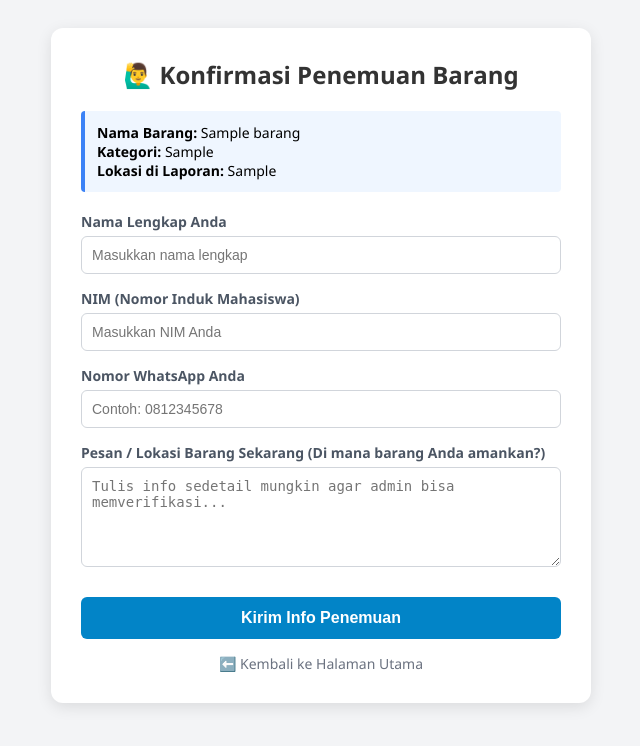
After one commit to gh1n-moon/lostandfoundweb, a Flask app: page /klaim/1 in a window 1280 px wide. The commit adds this page. Shown: the top 746 px of the page, without its empty margins (319-959 px from the left). Run offline with Flask 3, Linux system fonts and the light colour scheme; tables that the repository leaves empty hold one stand-in row (values such as "Sample post").

Commit message:
Fix bug card layout duplication and fix alignment button table claim

```diff
--- a/app.py
+++ b/app.py
@@ -34,8 +34,34 @@ def mengandung_kata_kasar(teks):
 # UTILITAS DATABASE (DENGAN RESTRUKTURISASI TABEL KATEGORI)
 # ==============================================================================
 def get_db_connection():
-    conn = sqlite3.connect(DB_FILE)
+    # Sesuaikan nama databasemu yang aktif (database.db atau database_lostfound.db)
+    conn = sqlite3.connect('database.db')
     conn.row_factory = sqlite3.Row
+
+    cursor = conn.cursor()
+
+    # 1. Otomatis tambah kolom foto ke tabel barang jika belum ada
+    try:
+        cursor.execute("ALTER TABLE barang ADD COLUMN foto TEXT DEFAULT 'default.jpg';")
+        conn.commit()
+    except sqlite3.OperationalError:
+        pass
+
+    # 2. OTOMATIS BUAT TABEL KLAIM BARU JIKALAU BELUM ADA
+    cursor.execute('''
+        CREATE TABLE IF NOT EXISTS klaim (
+            id INTEGER PRIMARY KEY AUTOINCREMENT,
+            barang_id INTEGER,
+            nama_klaim TEXT NOT NULL,
+            nim_klaim TEXT NOT NULL,
+            wa_klaim TEXT NOT NULL,
+            bukti_detail TEXT NOT NULL,
+            tanggal_klaim TEXT NOT NULL,
+            FOREIGN KEY (barang_id) REFERENCES barang (id)
+        )
+    ''')
+    conn.commit()
+
     return conn
 
 def init_db():
@@ -277,6 +303,44 @@ def laporkan():
     conn.close()
 
     return render_template('laporkan.html', role=role_aktif, error=pesan_error, kategori_list=kategori_db)
+
+@app.route('/klaim/<int:barang_id>', methods=['GET', 'POST'])
+def klaim(barang_id):
+    role_aktif = request.args.get('role', 'guest')
+    conn = get_db_connection()
+    cursor = conn.cursor()
+
+    # Ambil data barang yang mau diklaim
+    cursor.execute("SELECT * FROM barang WHERE id = ?", (barang_id,))
+    item = cursor.fetchone()
+
+    if request.method == 'POST':
+        nama_klaim = request.form.get('nama_klaim')
+        nim_klaim = request.form.get('nim_klaim')
+        wa_klaim = request.form.get('wa_klaim')
+        bukti_detail = request.form.get('bukti_detail')
+        tanggal_sekarang = datetime.now().strftime("%Y-%m-%d %H:%M")
+
+        # 1. Masukkan data pengklaim ke tabel klaim
+        cursor.execute('''
+            INSERT INTO klaim (barang_id, nama_klaim, nim_klaim, wa_klaim, bukti_detail, tanggal_klaim)
+            VALUES (?, ?, ?, ?, ?, ?)
+        ''', (barang_id, nama_klaim, nim_klaim, wa_klaim, bukti_detail, tanggal_sekarang))
+
+        # 2. Ubah tipe/status barang menjadi 'Dalam_Proses_Klaim' agar terkunci di halaman utama
+        # Kita deteksi apakah asal barangnya Lost atau Found agar admin tahu
+        status_baru = "Dalam_Proses_Klaim"
+        cursor.execute("UPDATE barang SET tipe = ? WHERE id = ?", (status_baru, barang_id))
+
+        conn.commit()
+        conn.close()
+
+        flash("Permintaan klaim berhasil dikirim! Admin akan segera meninjau bukti Anda dan menghubungi Anda lewat WhatsApp.", "sukses_pending")
+        return redirect(url_for('index', role=role_aktif))
+
+    conn.close()
+    return render_template('klaim.html', item=item, role=role_aktif)
+
 # ==============================================================================
 # ROUTE BARU: MANAGEMENT KATEGORI (KHUSUS ADMIN)
 # ==============================================================================
@@ -317,6 +381,71 @@ def hapus_kategori(kat_id):
         conn.commit()
         conn.close()
     return redirect(url_for('kelola_kategori', role=role_aktif))
+@app.route('/admin/klaim')
+def admin_klaim():
+    role_aktif = request.args.get('role', 'guest')
+    if role_aktif != 'admin':
+        flash("Akses ditolak! Anda bukan admin.", "gagal")
+        return redirect(url_for('index'))
+
+    conn = get_db_connection()
+    cursor = conn.cursor()
+
+    # Mengambil data klaim beserta info barang yang diklaim menggunakan JOIN
+    cursor.execute('''
+        SELECT klaim.*, barang.nama AS nama_barang, barang.tipe AS tipe_barang, barang.foto
+        FROM klaim
+        JOIN barang ON klaim.barang_id = barang.id
+    ''')
+    daftar_klaim = cursor.fetchall()
+    conn.close()
+
+    return render_template('admin_klaim.html', daftar_klaim=daftar_klaim, role=role_aktif)
+
+@app.route('/admin/proses_klaim/<int:klaim_id>/<string:tindakan>')
+def proses_klaim(klaim_id, tindakan):
+    role_aktif = request.args.get('role', 'guest')
+    if role_aktif != 'admin':
+        return "Akses Ditolak", 403
+
+    conn = get_db_connection()
+    cursor = conn.cursor()
+
+    # 1. Ambil data barang_id sekaligus deskripsi pembuktian untuk cek tipe awal
+   # Ubah query lama menjadi seperti ini (ditambahkan barang.kontak)
+    cursor.execute(''' SELECT klaim.*, barang.nama AS nama_barang, barang.tipe AS tipe_barang, barang.foto, barang.kontak AS kontak_pelapor FROM klaim JOIN barang ON klaim.barang_id = barang.id ''')
+    klaim_data = cursor.fetchone()
+
+    if klaim_data:
+        barang_id = klaim_data['barang_id']
+        bukti_teks = klaim_data['bukti_detail']
+
+        if tindakan == 'setujui':
+            # Ubah status barang jadi 'Done' (Selesai)
+            cursor.execute("UPDATE barang SET tipe = 'Done' WHERE id = ?", (barang_id,))
+            cursor.execute("DELETE FROM klaim WHERE id = ?", (klaim_id,))
+            flash("Klaim berhasil disetujui! Status barang kini 'Selesai'.", "sukses")
+
+        elif tindakan == 'tolak':
+            # 2. LOGIKA PINTAR: Ambil kontak dari database barang untuk tahu tipe aslinya
+            cursor.execute("SELECT kontak FROM barang WHERE id = ?", (barang_id,))
+            barang_data = cursor.fetchone()
+
+            # Jika kolom kontak terisi, berarti itu barang 'Lost' (Pelapor mencantumkan kontak miliknya)
+            # Jika kosong/tidak ada, berarti barang 'Found' milik posko admin
+            if barang_data and barang_data['kontak']:
+                status_asal = 'Lost'
+            else:
+                status_asal = 'Found'
+
+            # Kembalikan status barang ke tipe aslinya secara akurat
+            cursor.execute("UPDATE barang SET tipe = ? WHERE id = ?", (status_asal, barang_id))
+            cursor.execute("DELETE FROM klaim WHERE id = ?", (klaim_id,))
+            flash("Permintaan verifikasi ditolak. Barang dikembalikan ke daftar utama.", "info")
+
+        conn.commit()
+    conn.close()
+    return redirect(url_for('admin_klaim', role=role_aktif))
 
 if __name__ == '__main__':
     app.run(debug=True)
--- /dev/null
+++ b/templates/klaim.html
@@ -0,0 +1,73 @@
+<!DOCTYPE html>
+<html lang="id">
+<head>
+    <meta charset="UTF-8">
+    <meta name="viewport" content="width=device-width, initial-scale=1.0">
+    <title>Konfirmasi Informasi Barang</title>
+    <style>
+        body { font-family: 'Segoe UI', Tahoma, Geneva, Verdana, sans-serif; background-color: #f3f4f6; padding: 20px; display: flex; justify-content: center; }
+        .form-container { background: white; padding: 30px; border-radius: 12px; box-shadow: 0 4px 15px rgba(0,0,0,0.1); width: 100%; max-width: 480px; }
+        h2 { color: #333; margin-top: 0; text-align: center; }
+        .item-summary { background-color: #eff6ff; border-left: 4px solid #3b82f6; padding: 12px; border-radius: 4px; margin-bottom: 20px; font-size: 14px; }
+        .form-group { margin-bottom: 15px; }
+        label { display: block; margin-bottom: 5px; font-weight: bold; color: #4b5563; font-size: 14px; }
+        input, textarea { width: 100%; padding: 10px; border: 1px solid #d1d5db; border-radius: 6px; box-sizing: border-box; font-size: 14px; }
+        textarea { resize: vertical; height: 100px; }
+        .btn-submit { width: 100%; padding: 12px; border: none; border-radius: 6px; font-weight: bold; font-size: 16px; color: white; cursor: pointer; margin-top: 10px; }
+        .btn-back { display: block; text-align: center; margin-top: 15px; color: #6b7280; text-decoration: none; font-size: 14px; }
+    </style>
+</head>
+<body>
+
+<div class="form-container">
+    {% if "Found" in item.tipe %}
+        <h2>📦 Form Klaim Barang</h2>
+    {% else %}
+        <h2>🙋‍♂️ Konfirmasi Penemuan Barang</h2>
+    {% endif %}
+
+    <div class="item-summary">
+        <strong>Nama Barang:</strong> {{ item.nama }}<br>
+        <strong>Kategori:</strong> {{ item.kategori }}<br>
+        <strong>Lokasi di Laporan:</strong> {{ item.lokasi }}
+    </div>
+
+    <form action="{{ url_for('klaim', barang_id=item.id, role=role) }}" method="POST">
+        <div class="form-group">
+            <label for="nama_klaim">Nama Lengkap Anda</label>
+            <input type="text" id="nama_klaim" name="nama_klaim" placeholder="Masukkan nama lengkap" required>
+        </div>
+
+        <div class="form-group">
+            <label for="nim_klaim">NIM (Nomor Induk Mahasiswa)</label>
+            <input type="text" id="nim_klaim" name="nim_klaim" placeholder="Masukkan NIM Anda" required>
+        </div>
+
+        <div class="form-group">
+            <label for="wa_klaim">Nomor WhatsApp Anda</label>
+            <input type="tel" id="wa_klaim" name="wa_klaim" placeholder="Contoh: 0812345678" required>
+        </div>
+
+        <div class="form-group">
+            <label for="bukti_detail">
+                {% if "Found" in item.tipe %}
+                    Deskripsi Bukti Kepemilikan (Ciri khusus barang)
+                {% else %}
+                    Pesan / Lokasi Barang Sekarang (Di mana barang Anda amankan?)
+                {% endif %}
+            </label>
+            <textarea id="bukti_detail" name="bukti_detail" placeholder="Tulis info sedetail mungkin agar admin bisa memverifikasi..." required></textarea>
+        </div>
+
+        {% if "Found" in item.tipe %}
+            <button type="submit" class="btn-submit" style="background-color: #007A33;">Kirim Permintaan Klaim</button>
+        {% else %}
+            <button type="submit" class="btn-submit" style="background-color: #0284c7;">Kirim Info Penemuan</button>
+        {% endif %}
+    </form>
+
+    <a href="{{ url_for('index', role=role) }}" class="btn-back">⬅️ Kembali ke Halaman Utama</a>
+</div>
+
+</body>
+</html>
```
Also changed, not shown: templates/admin_klaim.html (added, +95 -0 lines), templates/index.html (+30 -10 lines), 2 other files.
